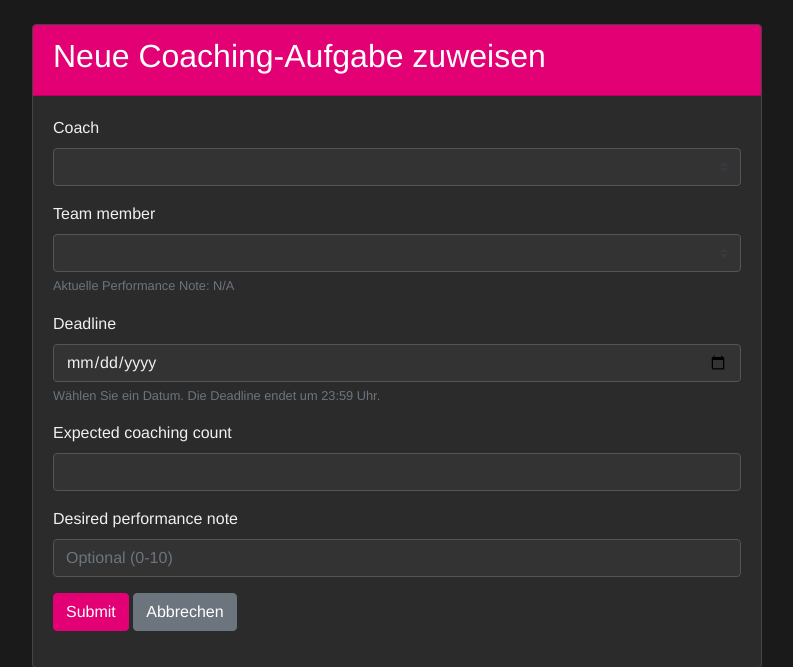
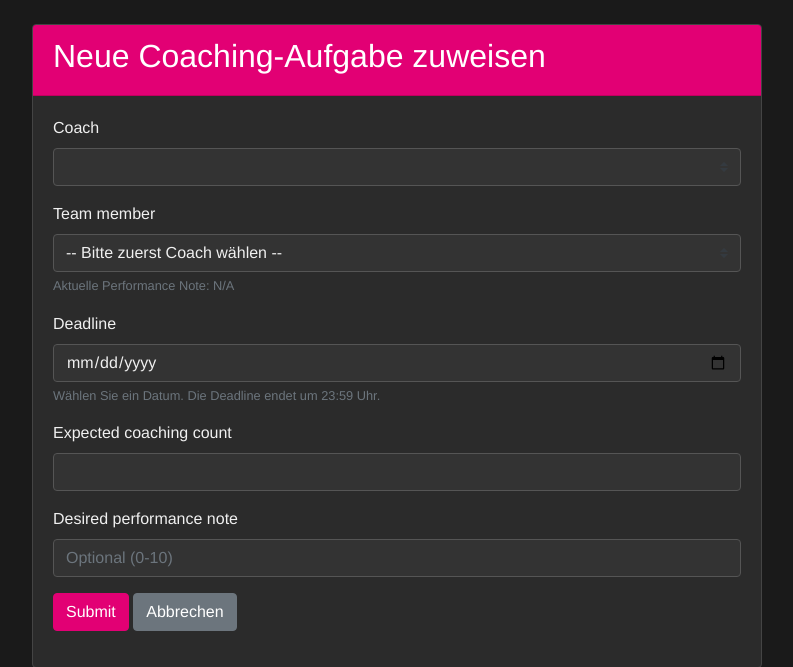
Before and after one commit to xfloxx09/backupppNEW23, a Python web app: template app/templates/main/create_assigned_coaching.html in a window 1280 px wide. Shown: the part 58-725 px from the top of the page, without its empty margins (243-1036 px from the left). Run offline with Jinja, Linux system fonts and the light colour scheme; the template is opened without the code that fills it: most values are stand-ins (such as "Sample title", 1, 10 or a date in 2020); form fields are guessed from the names that the template uses; some libraries are stand-ins or nearby versions.

Commit message:
Update create_assigned_coaching.html

```diff
--- a/app/templates/main/create_assigned_coaching.html
+++ b/app/templates/main/create_assigned_coaching.html
@@ -4,6 +4,30 @@
 <script src="https://code.jquery.com/jquery-3.5.1.min.js"></script>
 <script>
 $(document).ready(function() {
+    // When coach changes, load members
+    $('#coach_id').change(function() {
+        var coachId = $(this).val();
+        var teamMemberSelect = $('#team_member_id');
+        if (coachId) {
+            teamMemberSelect.html('<option value="">Lade Mitglieder...</option>');
+            $.getJSON("{{ url_for('main.api_coach_team_members', coach_id=0) }}".replace('0', coachId) + "?project={{ current_project_filter or '' }}", function(data) {
+                var options = '<option value="">-- Bitte wählen --</option>';
+                $.each(data, function(i, member) {
+                    options += '<option value="' + member.id + '">' + member.name + ' (' + member.team_name + ')</option>';
+                });
+                teamMemberSelect.html(options);
+            }).fail(function() {
+                teamMemberSelect.html('<option value="">Fehler beim Laden der Mitglieder</option>');
+            });
+        } else {
+            teamMemberSelect.html('<option value="">-- Bitte zuerst Coach wählen --</option>');
+        }
+        // Also reset current note display
+        $('#current_note_display').text('N/A');
+        $('#current_note_hidden').val('');
+    });
+
+    // When team member changes, load current performance note
     $('#team_member_id').change(function() {
         var memberId = $(this).val();
         if (memberId) {
@@ -41,9 +65,11 @@ $(document).ready(function() {
 
                     <div class="form-group">
                         {{ form.team_member_id.label(class="form-control-label") }}
-                        {{ form.team_member_id(class="form-control custom-select " + ("is-invalid" if form.team_member_id.errors else "")) }}
+                        <select name="team_member_id" id="team_member_id" class="form-control custom-select" required>
+                            <option value="">-- Bitte zuerst Coach wählen --</option>
+                        </select>
                         {% if form.team_member_id.errors %}
-                            <div class="invalid-feedback">{% for error in form.team_member_id.errors %}{{ error }}{% endfor %}</div>
+                            <div class="invalid-feedback d-block">{% for error in form.team_member_id.errors %}{{ error }}{% endfor %}</div>
                         {% endif %}
                         <small class="form-text text-muted">Aktuelle Performance Note: <span id="current_note_display">N/A</span></small>
                         <input type="hidden" id="current_note_hidden" name="current_note">
```
